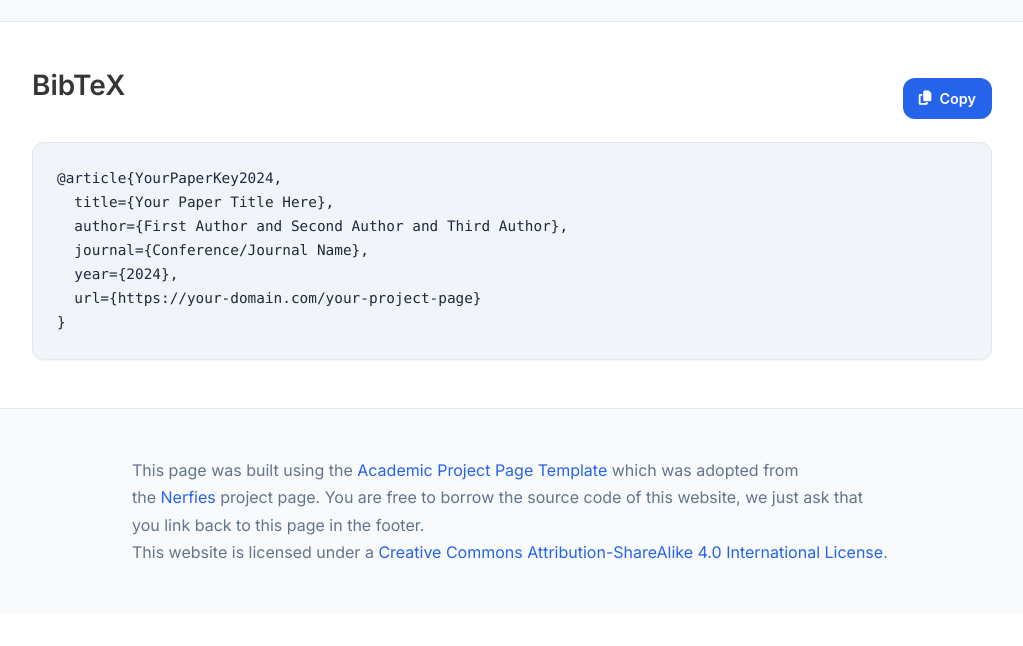
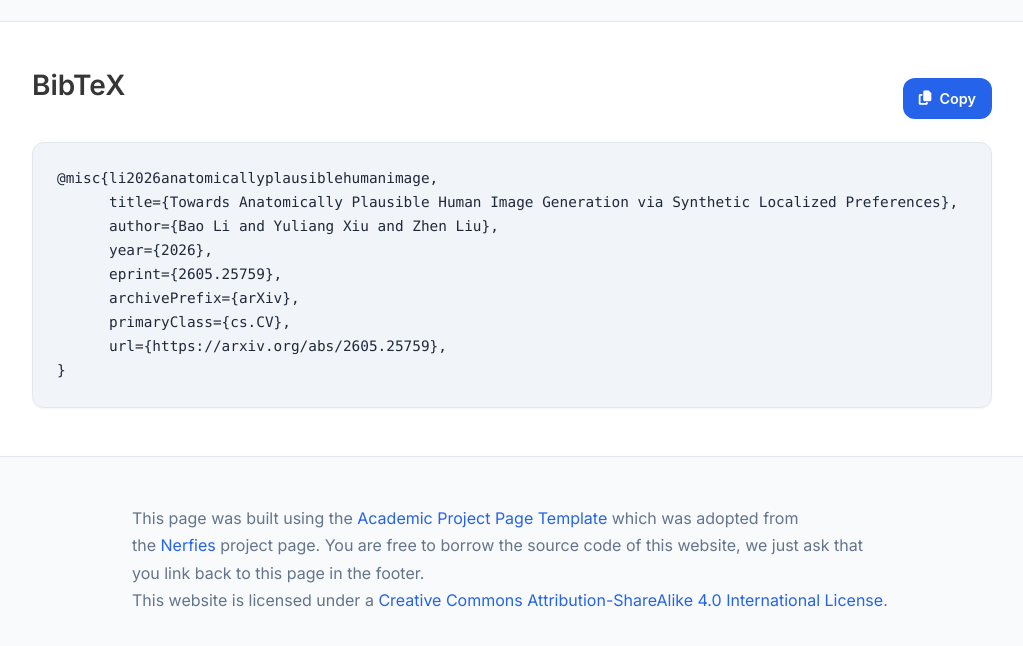
Before and after one commit to Britton-Li/ASAP, a plain HTML site: page index.html in a window 1280 px wide. Shown: the part 5128-5774 px from the top of the page, without its empty margins (128-1151 px from the left). Before the commit the page ends 5742 px from the top, so only its background shows below. Drawn offline with nearby package versions, Linux system fonts and the light colour scheme; some icons are missing.

Commit message:
update bibtex

```diff
--- a/index.html
+++ b/index.html
@@ -249,7 +249,7 @@
 
                 <!-- TODO: Update with your arXiv paper ID -->
                 <span class="link-block">
-                  <a href="https://arxiv.org/abs/<ARXIV PAPER ID>" target="_blank"
+                  <a href="https://arxiv.org/abs/2605.25759" target="_blank"
                   class="external-link button is-normal is-rounded is-dark">
                   <span class="icon">
                     <i class="ai ai-arxiv"></i>
@@ -404,12 +404,14 @@
           <span class="copy-text">Copy</span>
         </button>
       </div>
-      <pre id="bibtex-code"><code>@article{YourPaperKey2024,
-  title={Your Paper Title Here},
-  author={First Author and Second Author and Third Author},
-  journal={Conference/Journal Name},
-  year={2024},
-  url={https://your-domain.com/your-project-page}
+      <pre id="bibtex-code"><code>@misc{li2026anatomicallyplausiblehumanimage,
+      title={Towards Anatomically Plausible Human Image Generation via Synthetic Localized Preferences},
+      author={Bao Li and Yuliang Xiu and Zhen Liu},
+      year={2026},
+      eprint={2605.25759},
+      archivePrefix={arXiv},
+      primaryClass={cs.CV},
+      url={https://arxiv.org/abs/2605.25759},
 }</code></pre>
     </div>
 </section>
```
